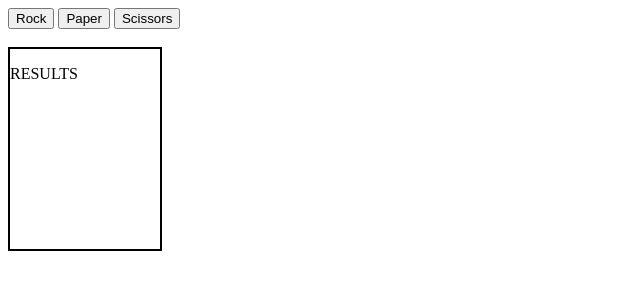
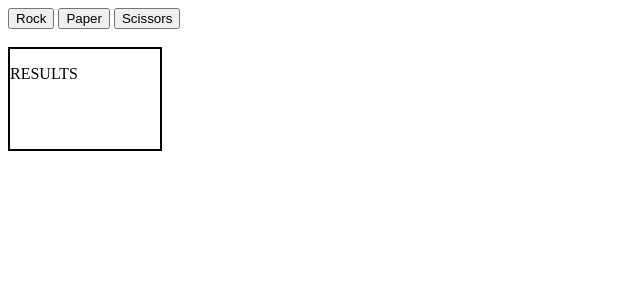
Before and after one commit to BlackFoxR5/rock-paper-scissor, a plain HTML site: page index.html in a window 1280 px wide. Shown: the whole page, without its empty margins (0-640 px from the left). Drawn offline with Linux system fonts and the light colour scheme.

Commit message:
fixed div size

```diff
--- a/index.html
+++ b/index.html
@@ -11,6 +11,6 @@
     <button id="paper">Paper</button>
     <button id="scissors">Scissors</button>
     <br><br>
-    <div id="results" style="border: 2px solid black; height: 200px; width: 150px;"><p>RESULTS</p></div>
+    <div id="results" style="border: 2px solid black; height: 100px; width: 150px;"><p>RESULTS</p></div>
 </body>
 </html>
```
